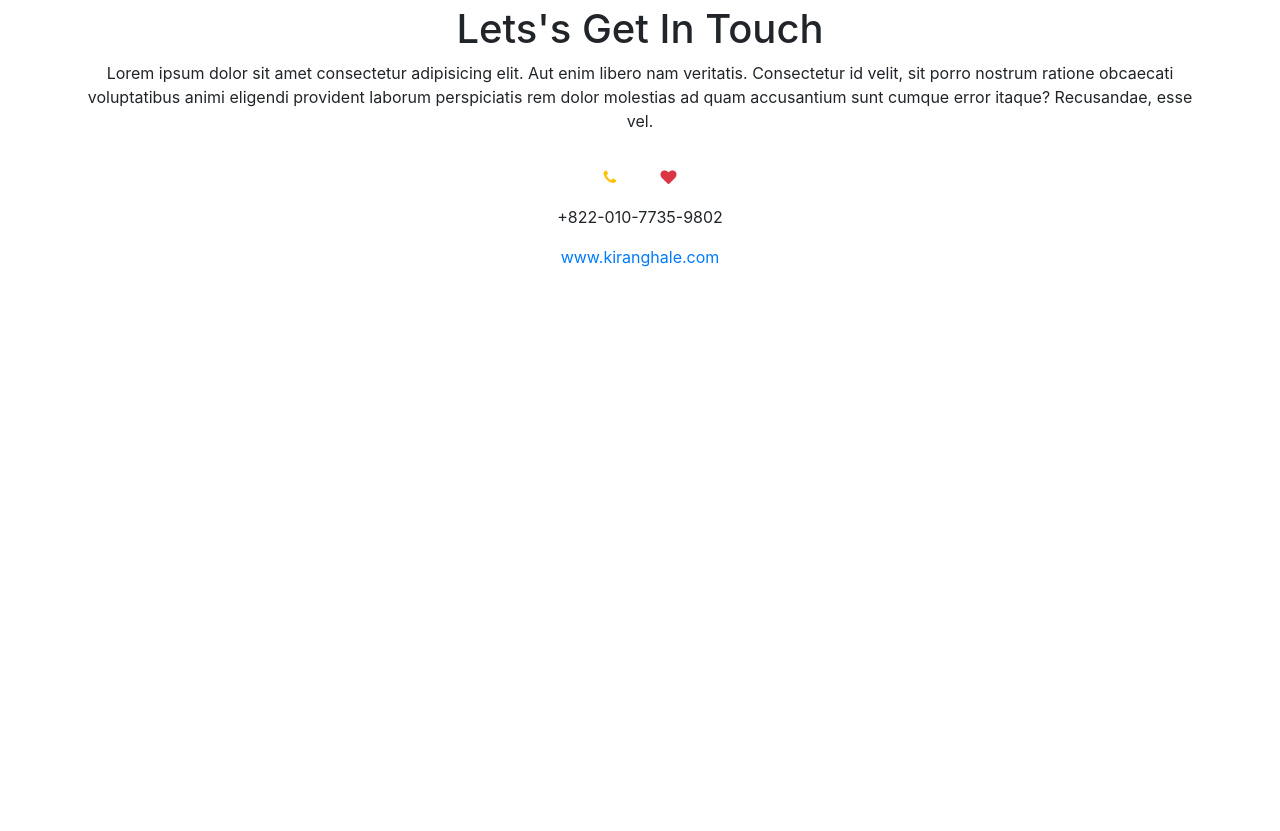
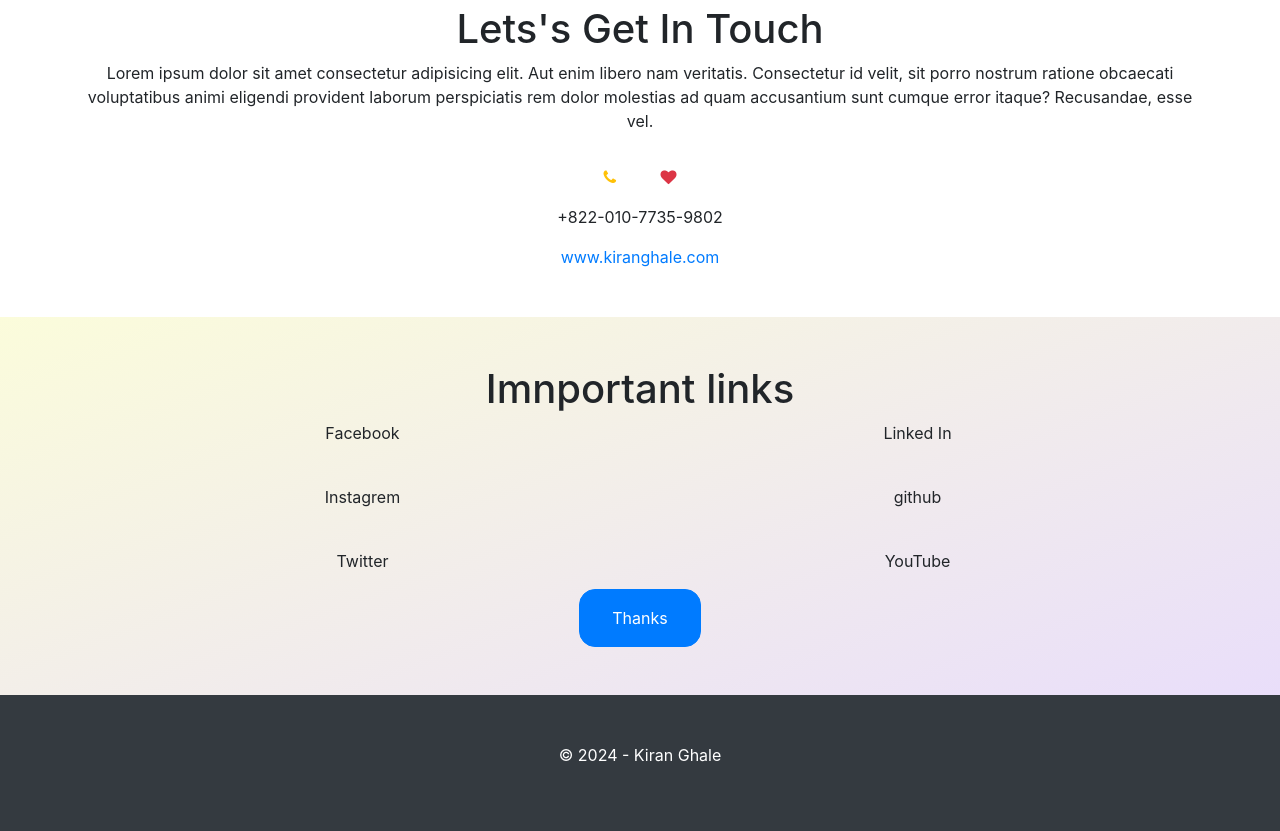
Before and after one commit to kirannjr11/Bootstrap_CSS, a plain HTML site: page bootstrap/index.html in a window 1280 px wide. Shown: the part 1857-2688 px from the top of the page. Before the commit the page ends 2174 px from the top, so only its background shows below. Drawn offline with nearby package versions, Linux system fonts and the light colour scheme.

Commit message:
final update

```diff
--- a/bootstrap/index.html
+++ b/bootstrap/index.html
@@ -108,20 +108,18 @@
         <div class="col-md-4">
           <div class="card">
             <div class="card-body">
-              <i class="fa fa-braille icon myicon"></i>
+              <i class="fa fa-braille icon font-size:70px"></i>
               <h2>Best Explantion</h2>
               <p>Lorem ipsum dolor sit amet consectetur adipisicing elit. Neque perspiciatis eum modi aperiam alias.
                 Sequi magnam rerum expedita ullam alias.</p>
             </div>
           </div>
-
         </div>
 
       </div>
       <br>
       <button class="btn btn-primary">Check It Out</button>
 
-    </div>
     </div>
   </section>
   <!-- end of services section -->
@@ -160,6 +158,47 @@
 
   <!-- end of contact section -->
 
+  <!-- links section -->
+  <section class="message py-5">
+    <div class="container text-center">
+      <h1>Imnportant links</h1>
+      <div class="container">
+        <div class="row">
+          <div class="col-md-6">
+            <p>Facebook</p>
+            <br>
+            <p>Instagrem</p>
+            <br>
+            <p>Twitter</p>
+          </div>
+          <div class="col-md-6">
+            <p>Linked In</p>
+            <Br>
+            <P>github</P>
+            <br>
+            <p>YouTube</p>
+          </div>
+        </div>
+      </div>
+
+      <button class="btn btn-primary">Thanks</button>
+    </div>
+  </section>
+
+  <!-- end of links section -->
+
+  <!-- footer section -->
+    <!-- footer section -->
+    <div class="footer bg-dark">
+      <div class="container py-5 text-white text-center">
+        <p> &copy; 2024 - Kiran Ghale</p>
+      </div>
+    </div>
+    <!-- end of footer section -->
+
+  <!-- end of footer section -->
+
+
 
   <script src="https://cdn.jsdelivr.net/npm/jquery@3.5.1/dist/jquery.slim.min.js"
     integrity="sha384-DfXdz2htPH0lsSSs5nCTpuj/zy4C+OGpamoFVy38MVBnE+IbbVYUew+OrCXaRkfj"
```
